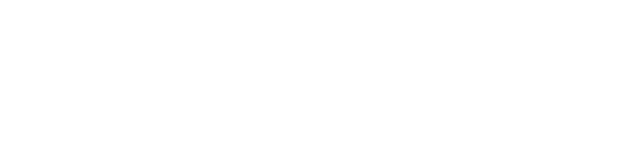
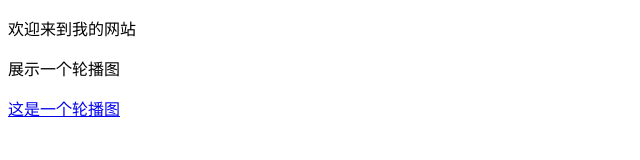
Before and after one commit to HaZYorz/Web, a plain HTML site: page index.html in a window 1280 px wide. Shown: the whole page, without its empty margins (0-640 px from the left). Drawn offline with Linux system fonts and the light colour scheme.

Commit message:
增加内容

```diff
--- a/index.html
+++ b/index.html
@@ -9,7 +9,9 @@
 </head>
 
 <body>
-
+    <p>欢迎来到我的网站</p>
+    <p>展示一个轮播图</p>
+    <a href="./carousel.html">这是一个轮播图</a>
 </body>
 
 </html>
```
Also changed, not shown: carousel.html (+2 -2 lines).
